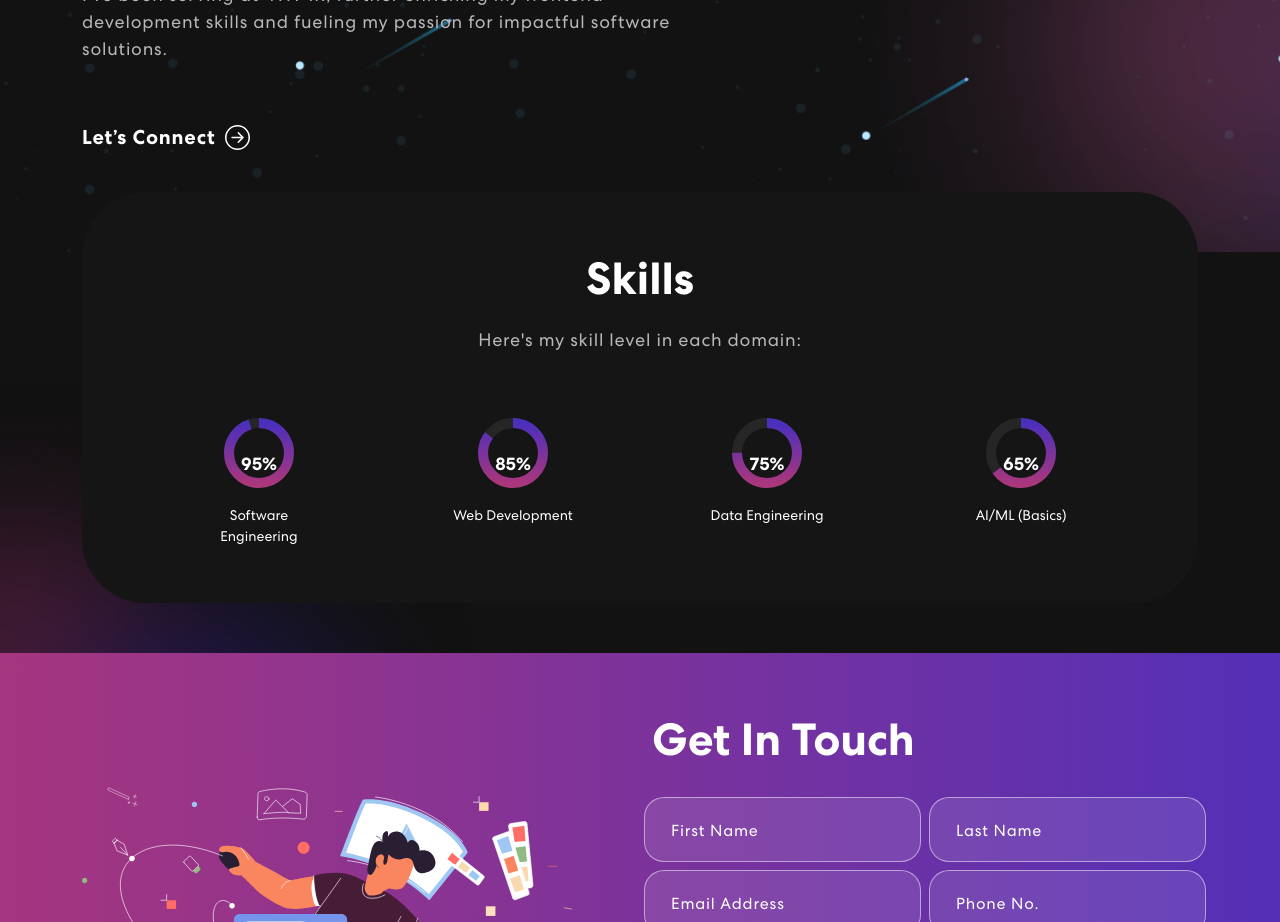
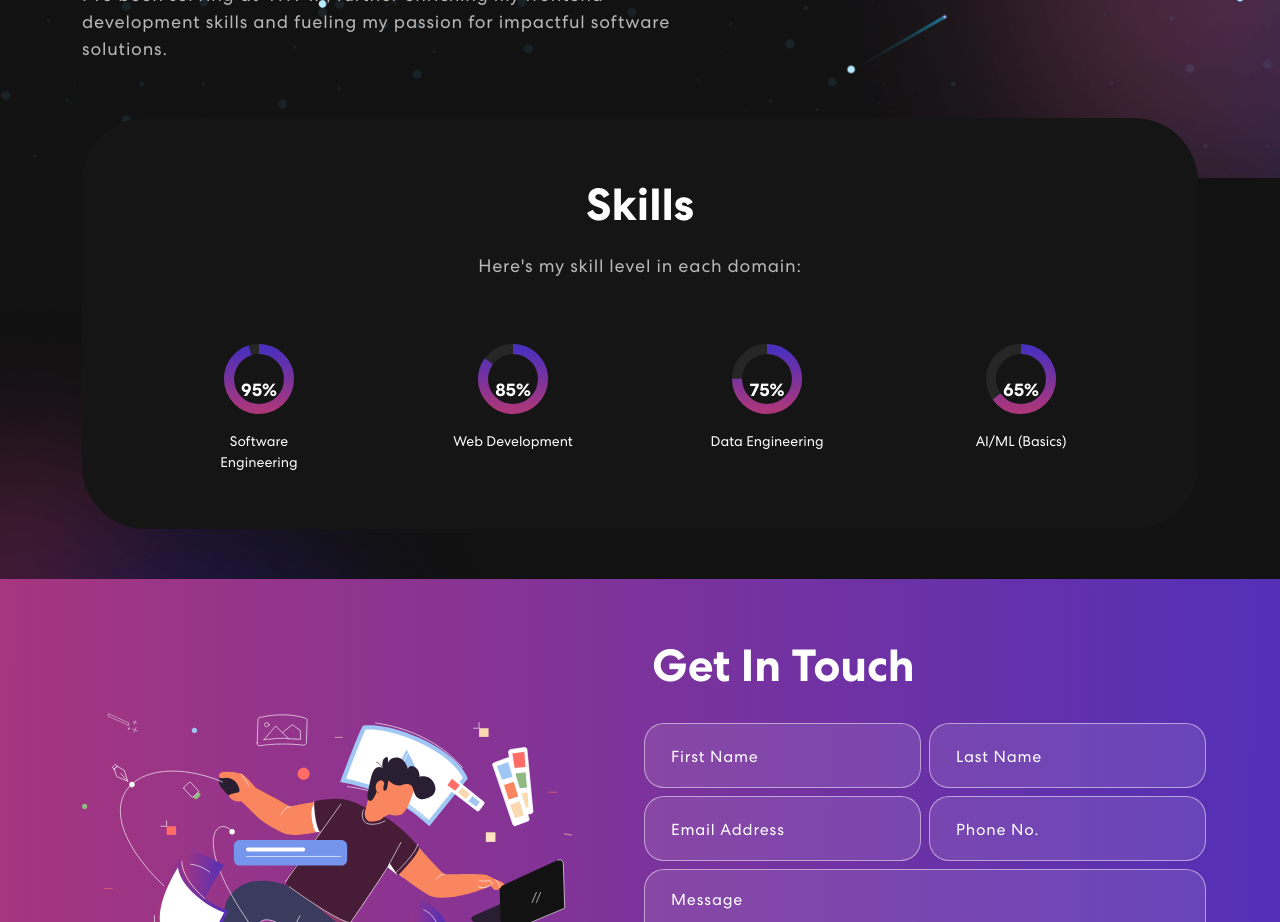
Before and after one commit to sage9705/personal-portfolio, a React (Create React App) app: page / in a window 1280 px wide. Shown: the part 860-1782 px from the top of the page. Built offline with nearby package versions, Linux system fonts and the light colour scheme.

Commit message:
remove arrow

```diff
--- a/package.json
+++ b/package.json
@@ -21,6 +21,7 @@
     "react-router-dom": "^6.24.0",
     "react-router-hash-link": "^2.4.3",
     "react-scripts": "5.0.1",
+    "react-scroll": "^1.9.0",
     "web-vitals": "^2.1.4"
   },
   "scripts": {
--- a/src/components/banner.js
+++ b/src/components/banner.js
@@ -4,6 +4,7 @@
 import { ArrowRightCircle } from 'react-bootstrap-icons';
 import 'animate.css';
 import TrackVisibility from 'react-on-screen';
+
 
 export const Banner = () => {
   const [loopNum, setLoopNum] = useState(0);
@@ -60,7 +61,7 @@
                   <p>I’m a software engineer with a passion for understanding how computers work. My journey began years ago, and since then, I’ve gained significant experience at Trestle Academy Ghana, INNGEN, and 4th-IR.</p>
                   <p>At Trestle, during the data engineering training program, I honed my skills, working with tools like Apache Spark, Apache Airflow, and AWS services. I designed efficient data pipelines, solidifying my expertise in Big Data technologies and ETL processes.</p>
                   <p>As a Frontend Engineer at INNGEN, I contribute to web development and occasionally dabble in content writing. Recently, I’ve been serving at 4TH-IR, further enriching my frontend development skills and fueling my passion for impactful software solutions.</p>
-                  <button onClick={() => console.log('connect')}>Let’s Connect <ArrowRightCircle size={25} /></button>
+                  {/* <button>Let’s Connect <ArrowRightCircle size={25} /></button> */}
               </div>}
             </TrackVisibility>
           </Col>
--- a/src/components/contact.js
+++ b/src/components/contact.js
@@ -1,7 +1,7 @@
 import { useState } from "react";
 import { Container, Row, Col } from "react-bootstrap";
 import contactImg from "../assets/img/contact-img.svg";
-// import 'animate.css';
+
 import TrackVisibility from 'react-on-screen';
 
 export const Contact = () => {
```
Also changed, not shown: 1 other file (tests, documents, lock files or other folders).
